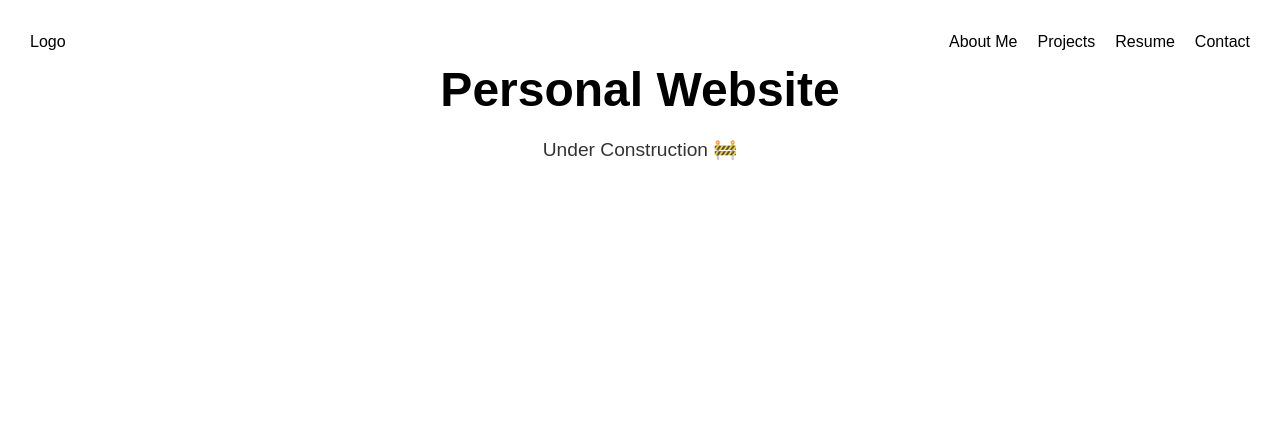
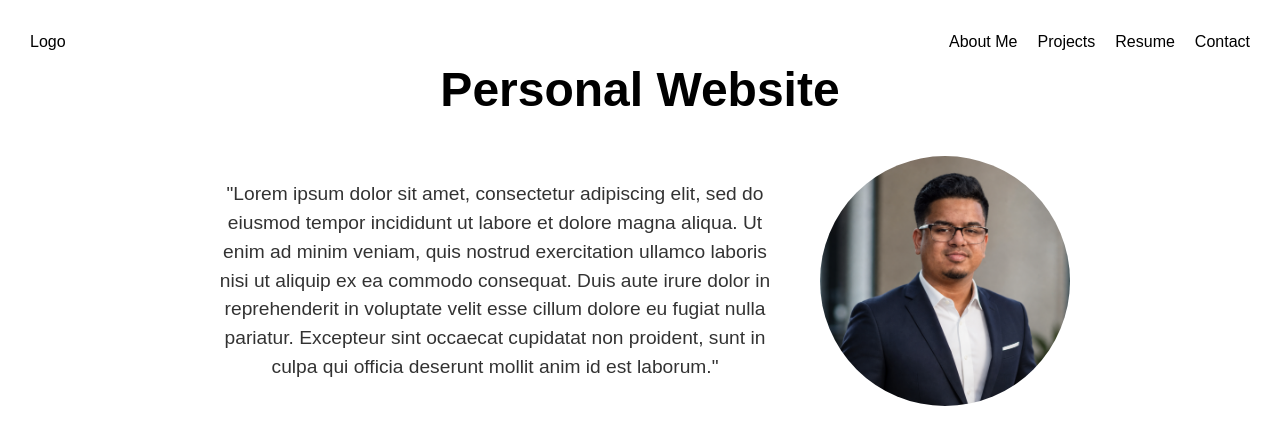
Before and after one commit to abirmahmood6/personal_website, a React (Vite) app in the folder client/: page / in a window 1280 px wide. Shown: the top 444 px of the page. Built offline with nearby package versions, Linux system fonts and the light colour scheme.

Commit message:
add my image and text on aboutMe

```diff
--- a/client/src/App.css
+++ b/client/src/App.css
@@ -17,6 +17,27 @@
   align-items: center;
   text-align: center;
   padding: 30px;
+}
+
+.aboutMe {
+  display: flex;
+  justify-content: center;   /* centers whole block */
+  align-items: center;       /* vertical alignment */
+  gap: 40px;                 /* space between text and image */
+  max-width: 900px;
+  margin: 0 auto;            /* centers container on page */
+  padding: 20px;
+}
+
+.aboutMe p {
+  flex: 1;                  /* text takes equal space */
+}
+
+.myImage {
+  width: 250px;
+  height: 250px;
+  border-radius: 50%;
+  object-fit: cover;
 }
 
 .homepage h1 {
--- a/client/src/pages/Home.jsx
+++ b/client/src/pages/Home.jsx
@@ -6,13 +6,12 @@
   return (
     <div className="homepage">
       <Navbar />
-      <div className="myImage">
-        <img src="" alt="" />
-      </div>
+
       {/* uaw GRID to design the two parts */}
-      <div className="aboutMe">
-        <h1>Personal Website</h1>
-        <p>Under Construction 🚧</p>
+      <h1>Personal Website</h1>
+      <div className='aboutMe'>
+        <p> "Lorem ipsum dolor sit amet, consectetur adipiscing elit, sed do eiusmod tempor incididunt ut labore et dolore magna aliqua. Ut enim ad minim veniam, quis nostrud exercitation ullamco laboris nisi ut aliquip ex ea commodo consequat. Duis aute irure dolor in reprehenderit in voluptate velit esse cillum dolore eu fugiat nulla pariatur. Excepteur sint occaecat cupidatat non proident, sunt in culpa qui officia deserunt mollit anim id est laborum." </p>
+        <img src="myPic.png" alt="Abir Mahmood's Picture" className='myImage' />
       </div>
     </div>
   )
```
Also changed, not shown: client/public/myPic.png (added).
